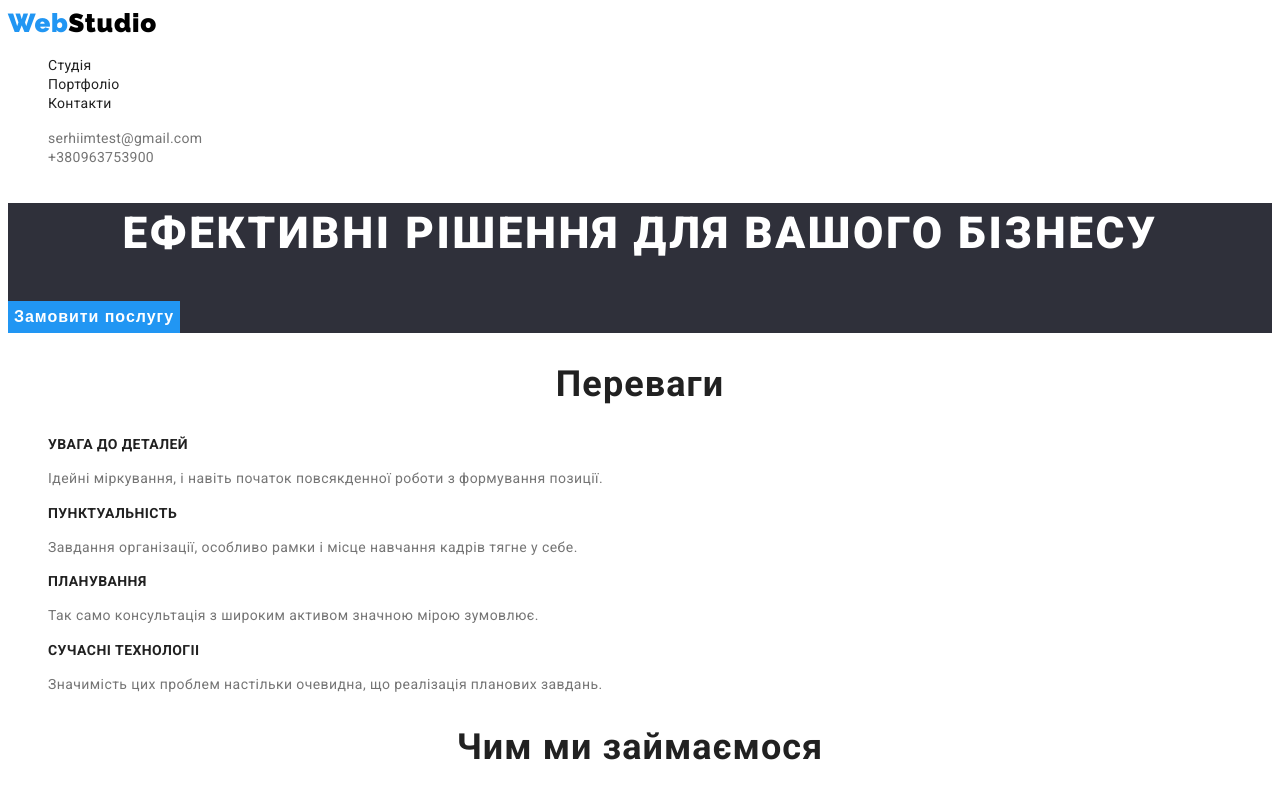
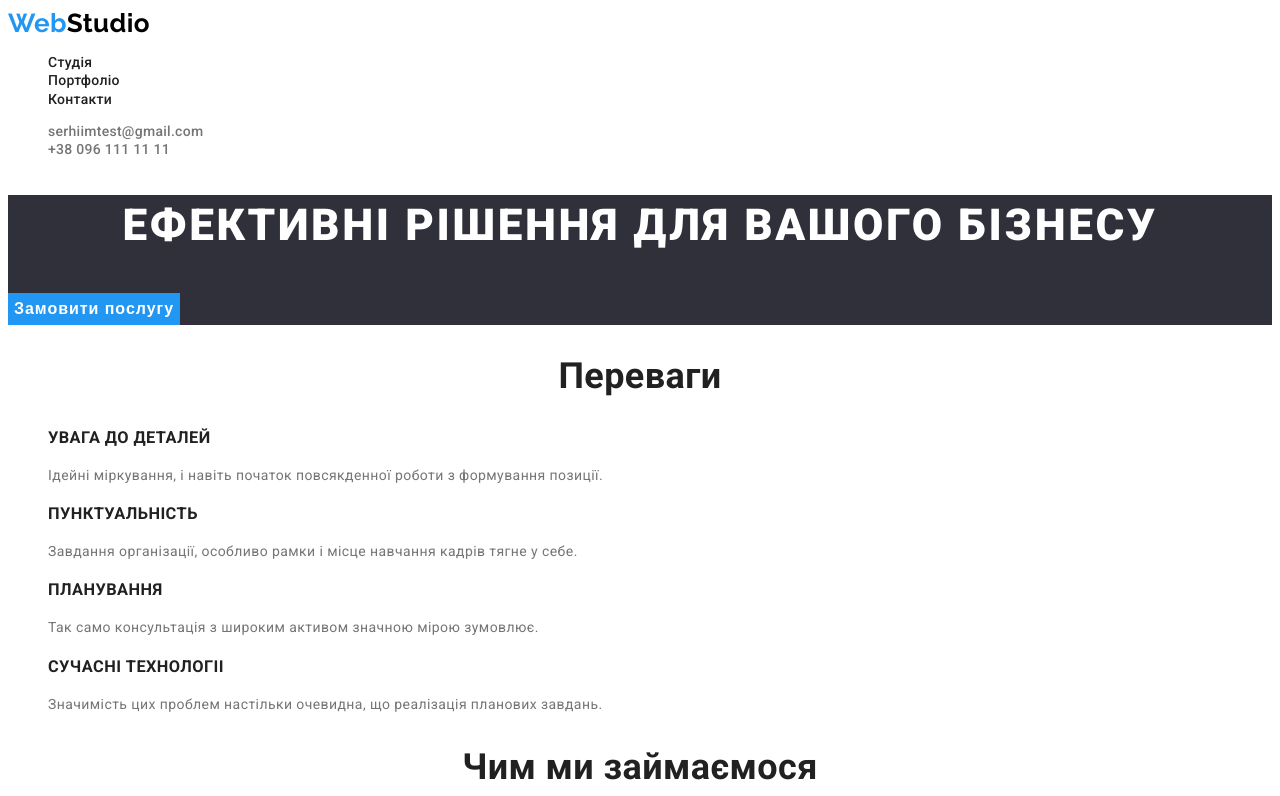
Before and after one commit to 6oM6oHu/goit-markup-hw-02, a plain HTML site: page index.html in a window 1280 px wide. Shown: the top 796 px of the page. Drawn offline with Linux system fonts and the light colour scheme.

Commit message:
Правки после проверки ментором

```diff
--- a/index.html
+++ b/index.html
@@ -7,7 +7,7 @@
     <link rel="preconnect" href="https://fonts.googleapis.com" />
     <link rel="preconnect" href="https://fonts.gstatic.com" crossorigin />
     <link
-      href="https://fonts.googleapis.com/css2?family=Raleway:wght@900&family=Roboto:wght@400;500;700;900&display=swap"
+      href="https://fonts.googleapis.com/css2?family=Raleway:wght@700&family=Roboto:wght@400;500;700;900&display=swap"
       rel="stylesheet"
     />
     <title>Document</title>
@@ -15,19 +15,13 @@
   </head>
   <body class="page">
     <!-- Header -->
-    <header>
+    <header class="header">
       <nav>
         <a href="" class="logo">Web<span class="head-style">Studio</span></a>
         <ul class="site-nav list">
           <li><a href="" class="link" rel="noreferrer noopener">Студія</a></li>
           <li>
-            <a
-              href="./portfolio.html"
-              target="_blank"
-              class="link"
-              rel="noreferrer noopener"
-              >Портфоліо</a
-            >
+            <a href="./portfolio.html" class="link">Портфоліо</a>
           </li>
           <li>
             <a href="" class="link" rel="noreferrer noopener">Контакти</a>
@@ -40,7 +34,7 @@
             >
           </li>
           <li>
-            <a class="phone link" href="tel:+380963753900">+380963753900</a>
+            <a class="phone link" href="tel:+380961111111">+38 096 111 11 11</a>
           </li>
         </ul>
       </nav>
@@ -52,7 +46,7 @@
         <button type="button" class="order-button">Замовити послугу</button>
       </section>
       <!-- Переваги -->
-      <section class="section">
+      <section class="section feature">
         <h2 class="section-title">Переваги</h2>
         <ul class="feature-list list">
           <li>
@@ -115,7 +109,7 @@
         </ul>
       </section>
       <!-- Team -->
-      <section class="section">
+      <section class="section team">
         <h2 class="section-title">Наша команда</h2>
         <ul class="team-list list">
           <li>
@@ -167,7 +161,7 @@
               href="https://goo.gl/maps/CPtrU1FHBa2aNyZL9"
               target="_blank"
               rel="noopener noreferrer nofollow"
-              class="address"
+              class="address link"
               >м. Київ, пр-т Лесі Українки, 26</a
             >
           </li>
@@ -177,7 +171,7 @@
             >
           </li>
           <li>
-            <a class="phone link" href="tel:+380963753900">+380963753900</a>
+            <a class="phone link" href="tel:+380961111111">+38 096 111 11 11</a>
           </li>
         </ul>
       </address>
--- a/styles.css/style.css
+++ b/styles.css/style.css
@@ -19,7 +19,9 @@
 
 /* body */
 body {
-  font-family: "Roboto", "Arial", sans-serif;
+  font-family: "Roboto", sans-serif;
+  font-size: 14px;
+  letter-spacing: 0.03em;
   color: var(--primary-color);
 }
 
@@ -29,13 +31,16 @@ body {
   list-style: none;
 }
 
+/* HEDER  */
+.header {
+  background-color: var(--total-white-color);
+}
 /* Логотип */
 .logo {
   font-family: "Raleway", sans-serif;
   font-weight: 700;
   font-size: 26px;
   line-height: 1.2;
-  letter-spacing: 0.03em;
   color: #2196f3;
   text-decoration: none;
 }
@@ -53,12 +58,16 @@ body {
 .contacts a {
   color: var(--primary-color);
 }
+
+.site-nav a,
+.contacts a {
+  font-weight: 500;
+  letter-spacing: 0.02em;
+  line-height: 1.3;
+}
+
 /* Стиль посилань */
 .link {
-  font-family: "Roboto";
-  font-size: 14px;
-  line-height: 1.2;
-  letter-spacing: 0.02em;
   text-decoration: none;
 }
 
@@ -67,7 +76,11 @@ body {
   color: var(--brand-color);
 }
 
-/* HEADER  */
+/* HERO SECTION  */
+.hero {
+  background-color: var(--primary-bg-color);
+}
+
 .hero-title {
   font-weight: 900;
   font-size: 44px;
@@ -78,10 +91,6 @@ body {
   text-transform: uppercase;
 }
 
-/* HERO SECTION  */
-.hero {
-  background-color: var(--primary-bg-color);
-}
 /* Додаю стилі до кнопки "замовити послугу" */
 .order-button {
   text-align: center;
@@ -104,40 +113,42 @@ body {
   font-weight: 700;
   font-size: 36px;
   line-height: 1.2;
-  letter-spacing: 0.03em;
   color: var(--sub-color);
 }
 /* Універсальний клас для feature h3 на сторінці */
-
+.feature {
+  background-color: var(--total-white-color);
+}
 .feature-title {
   font-weight: 700;
-  font-size: 14px;
   line-height: 1.2;
-  letter-spacing: 0.03em;
   color: var(--sub-color);
   text-transform: uppercase;
 }
 
 .feature-list .text {
-  font-size: 14px;
   line-height: 1.7;
-  letter-spacing: 0.03em;
 }
 
 /* TEAM  */
+.team {
+  background-color: #f5f4fa;
+}
+
+.team li {
+  background-color: #fff;
+}
 
 .team-title {
   font-weight: 500;
   font-size: 16px;
   line-height: 1.2;
-  letter-spacing: 0.03em;
   color: var(--sub-color);
 }
 
 .team-list .text {
   font-size: 16px;
   line-height: 1.2;
-  letter-spacing: 0.03em;
   color: var(--primary-color);
 }
 
@@ -152,18 +163,22 @@ body {
 
 .address {
   color: var(--total-white-color);
-  text-decoration: none;
+  font-style: normal;
 }
 
 .mail,
 .phone {
   color: var(--primary-color);
+  font-style: normal;
 }
 /* Портфоліо */
-
+.portfolio {
+  background-color: var(--total-white-color);
+}
 /* Button style  */
 
 .radio-button {
+  font-family: inherit;
   font-weight: 500;
   font-size: 16px;
   line-height: 1.6;
@@ -190,13 +205,17 @@ body {
   color: var(--sub-color);
 }
 
+.projects li {
+  background-color: var(--total-white-color);
+  border: 1px solid #eeeeee;
+}
+
 .projects a {
-  text-decoration: none;
+  line-height: 1.7;
 }
 
 .projects-text {
   font-size: 16px;
   line-height: 1.9;
-  letter-spacing: 0.03em;
   color: var(--primary-color);
 }
```
Also changed, not shown: portfolio.html (+9 -11 lines).
